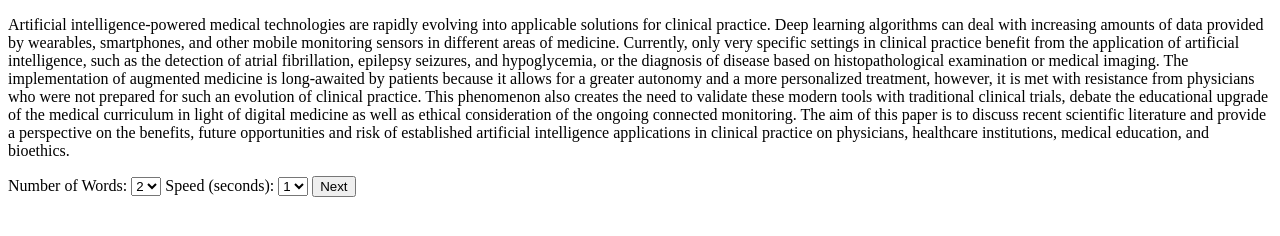
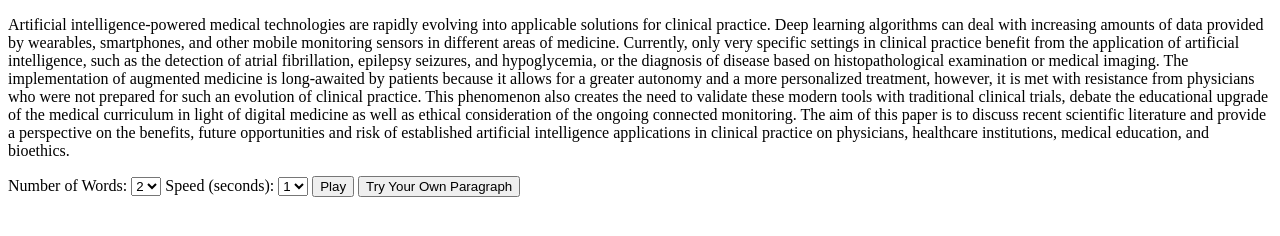
Before and after one commit to Prasannajnaeyulu/acceptifi-skillbuilder, a plain HTML site: page src/paragraph_word_highlighter.html in a window 1280 px wide. Drawn offline with Linux system fonts and the light colour scheme.

Commit message:
add links internally

```diff
--- a/src/paragraph_word_highlighter.html
+++ b/src/paragraph_word_highlighter.html
@@ -29,7 +29,8 @@
   <option value="4">4</option>
   <!-- Add more options as needed -->
 </select>
-<button onclick="highlightWords()">Next</button>
+<button onclick="highlightWords()">Play</button>
+<button onclick="location.href='paragraph_highlighter_custom.html'">Try Your Own Paragraph</button>
 
 <script>
 function highlightWords() {
```
Also changed, not shown: src/index.html (+1 -1 lines).
